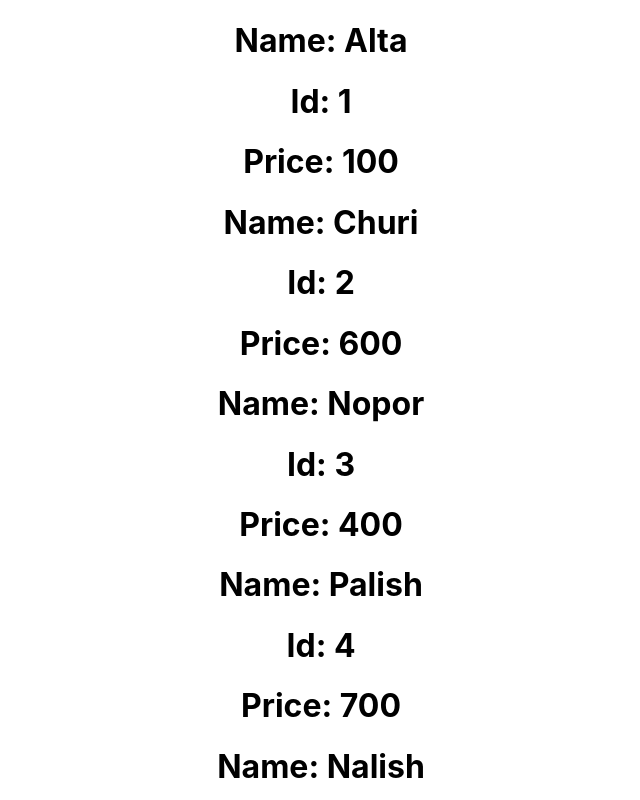
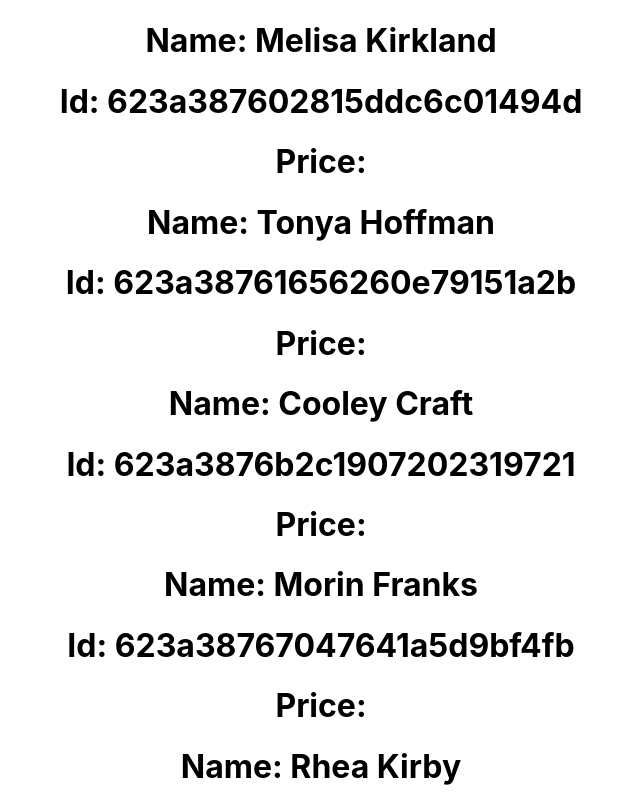
Before and after one commit to NishatFariza/React-Storage-Handler, a React (Create React App) app: page / in a window 1280 px wide. Shown: the top 800 px of the page, without its empty margins (319-959 px from the left). Built offline with nearby package versions, Linux system fonts and the light colour scheme.

Commit message:
json genaretor data

```diff
--- a/src/components/Cosmetic/Cosmetic.jsx
+++ b/src/components/Cosmetic/Cosmetic.jsx
@@ -1,12 +1,14 @@
 import React from 'react';
 
 const Cosmetic = (props) => {
-    console.log(props);
+     const {name, id, price} =props.data;
+
+//     console.log(props);
         return (
         <div className='cosmetic-container'>
-             <h1>Name: {props.data.name}</h1>
-             <h1>Id: {props.data.id}</h1>
-             <h1>Price: {props.data.price}</h1>
+             <h1>Name: {name}</h1>
+             <h1>Id: {id}</h1>
+             <h1>Price: {price}</h1>
         </div>
      )
 }
--- a/src/components/Cosmetics/Cosmetics.jsx
+++ b/src/components/Cosmetics/Cosmetics.jsx
@@ -4,16 +4,59 @@ import './Cosmetics.css'
 
 const Cosmetics = () => {
     const cosmetics =[
-        {id:1, name: 'Alta', price: 100},
-        {id:2, name: 'Churi', price: 600},
-        {id:3, name: 'Nopor', price: 400},
-        {id:4, name: 'Palish', price: 700},
-        {id:5, name: 'Nalish', price: 900},
-    ]
+        {
+          "id": "623a387602815ddc6c01494d",
+          "index": 0,
+          "balance": "$2,708.52",
+          "picture": "http://placehold.it/32x32",
+          "age": 28,
+          "name": "Melisa Kirkland",
+          "gender": "female"
+        },
+        {
+          "id": "623a38761656260e79151a2b",
+          "index": 1,
+          "balance": "$3,964.80",
+          "picture": "http://placehold.it/32x32",
+          "age": 38,
+          "name": "Tonya Hoffman",
+          "gender": "female"
+        },
+        {
+          "id": "623a3876b2c1907202319721",
+          "index": 2,
+          "balance": "$1,630.02",
+          "picture": "http://placehold.it/32x32",
+          "age": 30,
+          "name": "Cooley Craft",
+          "gender": "male"
+        },
+        {
+          "id": "623a38767047641a5d9bf4fb",
+          "index": 3,
+          "balance": "$1,623.25",
+          "picture": "http://placehold.it/32x32",
+          "age": 23,
+          "name": "Morin Franks",
+          "gender": "male"
+        },
+        {
+          "id": "623a3876d272a1bd78350491",
+          "index": 4,
+          "balance": "$2,259.13",
+          "picture": "http://placehold.it/32x32",
+          "age": 25,
+          "name": "Rhea Kirby",
+          "gender": "female"
+        }
+      ]
     return (
         <div>
             {
-                cosmetics.map(cosmetic =><Cosmetic data={cosmetic}></Cosmetic>)
+                cosmetics.map(cosmetic =><Cosmetic
+                     data={cosmetic}
+                     key={cosmetic.id}>
+                     </Cosmetic>)
 
             }
         </div>
```
